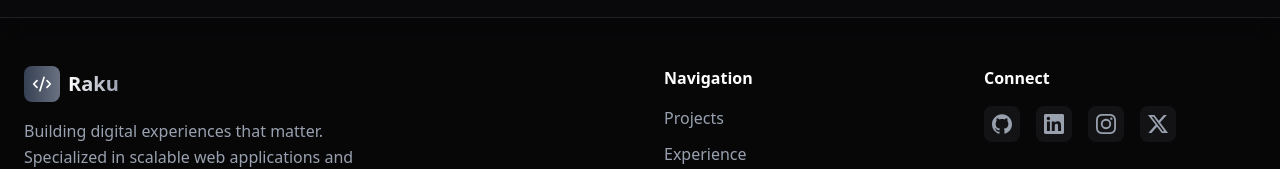
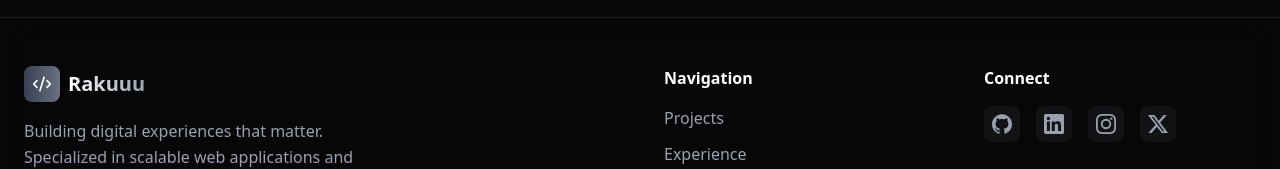
Before and after one commit to masraku/Portofolio, a Next.js app: page / in a window 1280 px wide. Shown: the part 7954-8123 px from the top of the page. Built offline with nearby package versions, Linux system fonts and the light colour scheme.

Commit message:
fixing raku to rakuuu

```diff
--- a/components/Footer.jsx
+++ b/components/Footer.jsx
@@ -18,7 +18,7 @@
                 <Code2 className="w-5 h-5 text-white" />
               </div>
               <span className="font-bold text-xl bg-clip-text text-transparent bg-gradient-to-r from-white to-gray-400">
-                Raku
+                Rakuuu
               </span>
             </Link>
             <p className="text-gray-400 max-w-sm leading-relaxed">
--- a/components/Navbar.jsx
+++ b/components/Navbar.jsx
@@ -80,7 +80,7 @@
         >
           {/* Mobile Menu Button */}
           <div className="md:hidden flex items-center justify-between w-full px-4 py-2">
-            <span className="font-bold text-white">Raku</span>
+            <span className="font-bold text-white">Rakuuu</span>
             <button
               onClick={() => setMobileMenuOpen(!mobileMenuOpen)}
               className="text-gray-300 hover:text-white"
```
